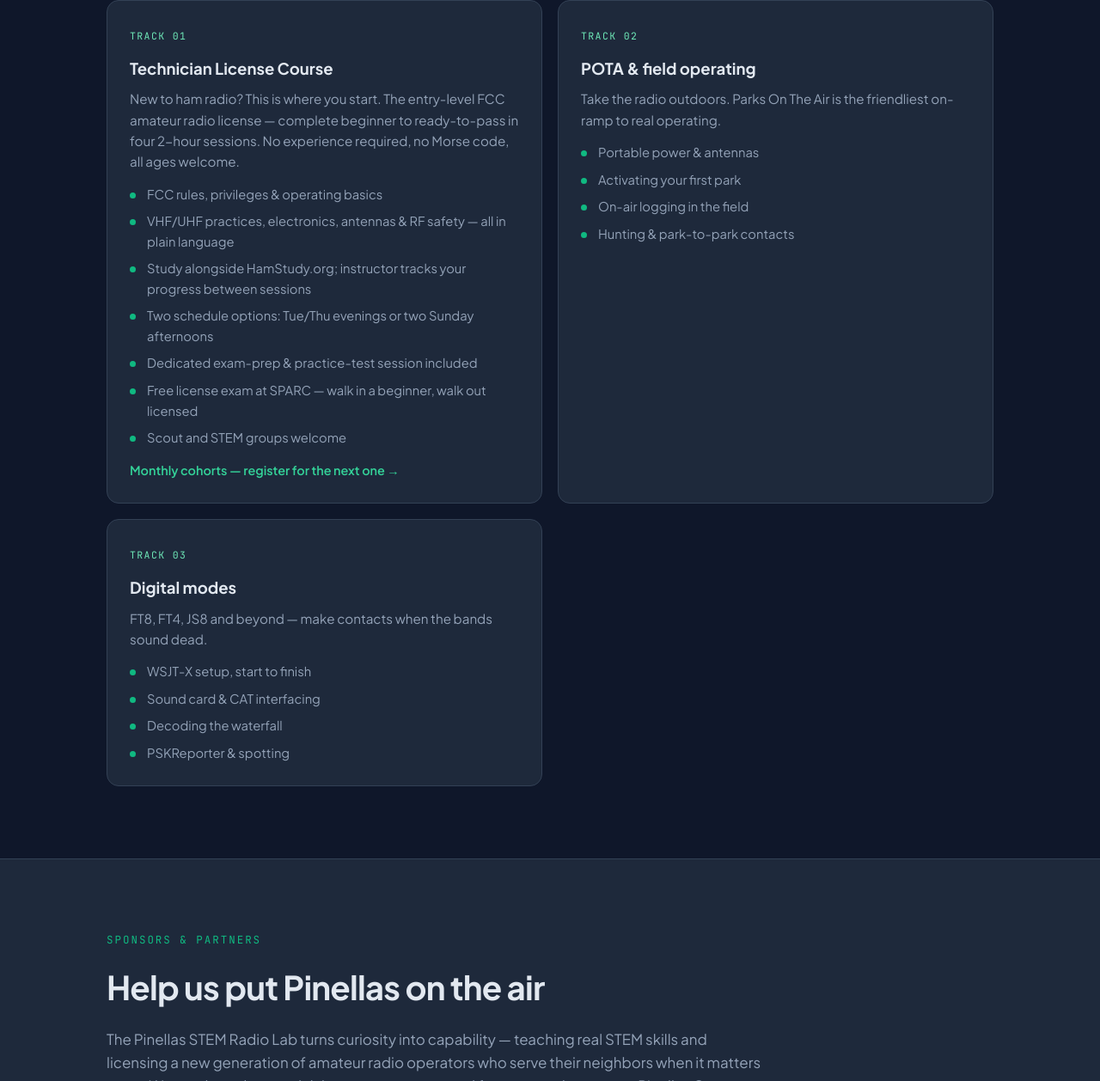
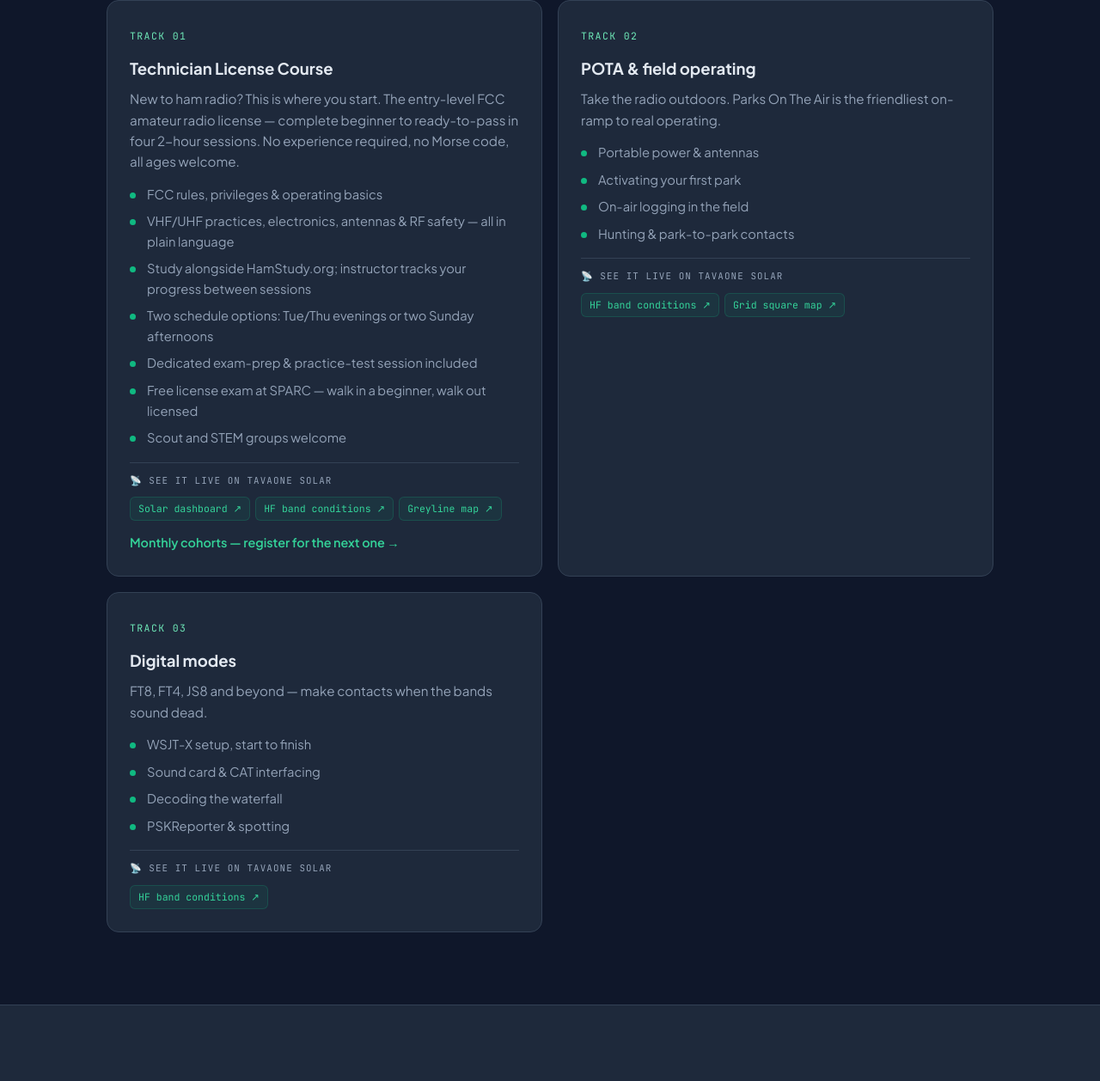
Before and after one commit to w4ggj/tavaone-education, a plain HTML site: page index.html in a window 1280 px wide. Shown: the part 3485-4743 px from the top of the page at 86% size. Drawn offline with Linux system fonts and the light colour scheme.

Commit message:
Add cross-links from learning tracks and study guide to TavaOne Solar
Track cards on the home page now show "See it live on TavaOne Solar" chip
rows linking to the relevant dashboard sections (solar dashboard, HF band
conditions, greyline map, grid square map) depending on which topics each
track covers.

The study guide gains a `SG_SOLAR` lookup table mapping subelements T3A,
T3B, T3C, and T8C to the corresponding Solar pages, with a callout banner
injected below each subelement header so learners can go straight from
studying a question to seeing live data illustrating it.


Claude-Session: https://claude.ai/code/session_01G5pAwBG4dRgmzFjH9kQ7WC

Co-authored-by: Claude <noreply@anthropic.com>

```diff
--- a/index.html
+++ b/index.html
@@ -156,6 +156,14 @@
             <li>Free license exam at SPARC — walk in a beginner, walk out licensed</li>
             <li>Scout and STEM groups welcome</li>
           </ul>
+          <div class="solar-live">
+            <span class="solar-live-label">📡 See it live on TavaOne Solar</span>
+            <div class="solar-live-chips">
+              <a class="solar-live-chip" href="https://solar.tavaoneeducation.org/#dashboard" target="_blank" rel="noopener">Solar dashboard ↗</a>
+              <a class="solar-live-chip" href="https://solar.tavaoneeducation.org/#band-conditions" target="_blank" rel="noopener">HF band conditions ↗</a>
+              <a class="solar-live-chip" href="https://solar.tavaoneeducation.org/#greyline" target="_blank" rel="noopener">Greyline map ↗</a>
+            </div>
+          </div>
           <a class="more" href="/courses/">Monthly cohorts — register for the next one →</a>
         </div>
         <div class="card">
@@ -168,6 +176,13 @@
             <li>On-air logging in the field</li>
             <li>Hunting &amp; park-to-park contacts</li>
           </ul>
+          <div class="solar-live">
+            <span class="solar-live-label">📡 See it live on TavaOne Solar</span>
+            <div class="solar-live-chips">
+              <a class="solar-live-chip" href="https://solar.tavaoneeducation.org/#band-conditions" target="_blank" rel="noopener">HF band conditions ↗</a>
+              <a class="solar-live-chip" href="https://solar.tavaoneeducation.org/grid/" target="_blank" rel="noopener">Grid square map ↗</a>
+            </div>
+          </div>
         </div>
         <div class="card">
           <span class="kicker">Track 03</span>
@@ -179,6 +194,12 @@
             <li>Decoding the waterfall</li>
             <li>PSKReporter &amp; spotting</li>
           </ul>
+          <div class="solar-live">
+            <span class="solar-live-label">📡 See it live on TavaOne Solar</span>
+            <div class="solar-live-chips">
+              <a class="solar-live-chip" href="https://solar.tavaoneeducation.org/#band-conditions" target="_blank" rel="noopener">HF band conditions ↗</a>
+            </div>
+          </div>
         </div>
       </div>
     </div>
--- a/style.css
+++ b/style.css
@@ -130,3 +130,9 @@ footer{border-top:1px solid var(--border);padding:40px 0;color:var(--muted);font
 .events-empty p{color:var(--muted);font-size:.96rem;max-width:60ch;margin:0 auto}
 .events-empty a{color:var(--green-lt);font-weight:600}
 @media (max-width:560px){ .event{grid-template-columns:1fr} .event-date{justify-self:start} }
+
+.solar-live{margin-top:16px;padding-top:12px;border-top:1px solid var(--border);display:flex;flex-direction:column;gap:6px}
+.solar-live-label{font-family:var(--mono);font-size:.68rem;letter-spacing:.1em;text-transform:uppercase;color:var(--muted)}
+.solar-live-chips{display:flex;flex-wrap:wrap;gap:6px;margin-top:4px}
+.solar-live-chip{display:inline-flex;align-items:center;gap:5px;font-family:var(--mono);font-size:.72rem;color:var(--green-lt);background:rgba(16,185,129,.08);border:1px solid rgba(16,185,129,.2);border-radius:6px;padding:4px 9px;text-decoration:none;transition:background .12s,border-color .12s}
+.solar-live-chip:hover{background:rgba(16,185,129,.16);border-color:rgba(16,185,129,.4)}
```
Also changed, not shown: study/index.html (+35 -0 lines).
